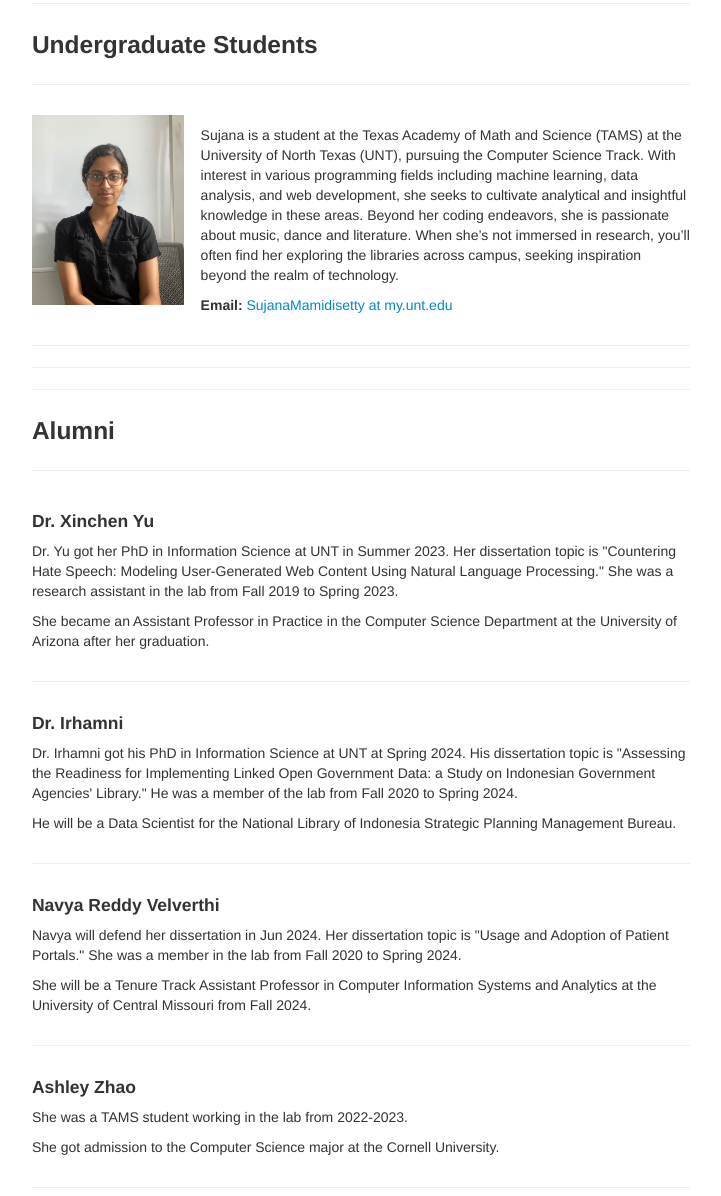
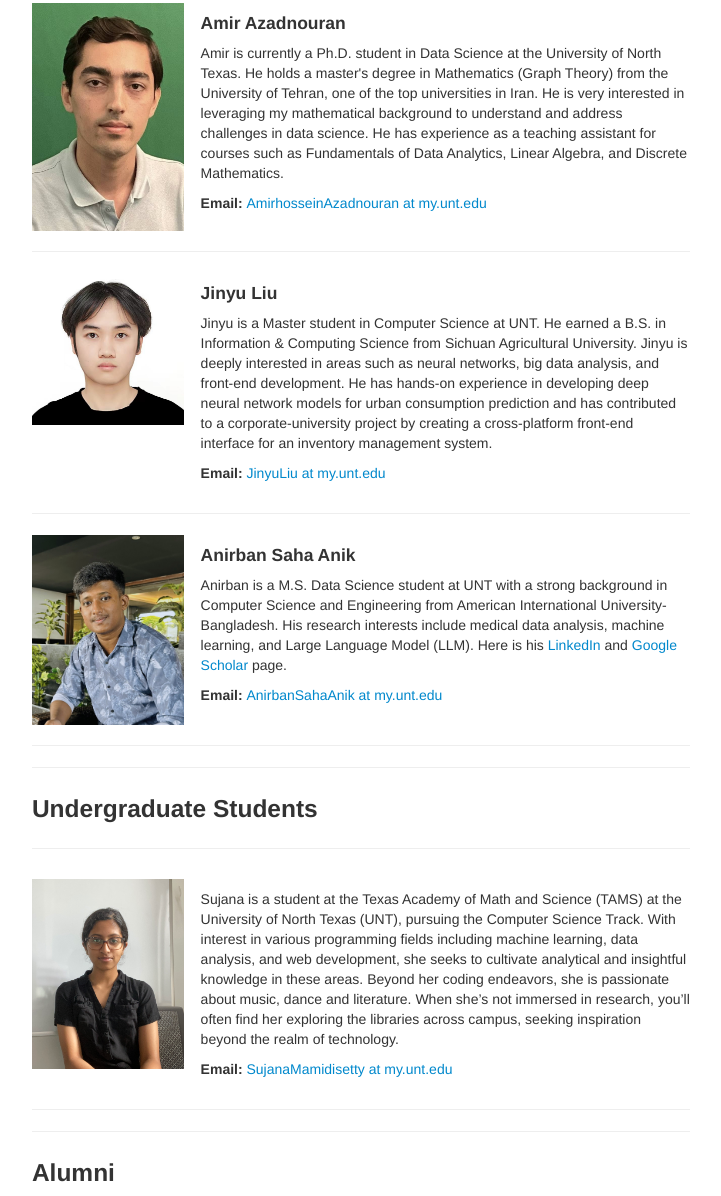
Before and after one commit to LingziHong/lingzihong.github.io, a plain HTML site: page people.html in a window 1280 px wide. Shown: the part 1962-3158 px from the top of the page, without its empty margins (450-1171 px from the left). Drawn offline with Linux system fonts and the light colour scheme.

Commit message:
update news and members

```diff
--- a/people.html
+++ b/people.html
@@ -119,8 +119,47 @@
                      </div>
                   </div>
                   <hr>
+
+                  <div class="row-fluid">
+                     <div class="span3">
+                        <img src="thumbs/Amir.jpg" alt="Amir"/>
+                     </div>
+                     <div class="span9">
+                        <h4>Amir Azadnouran</h4>
+                        <p> Amir is currently a Ph.D. student in Data Science at the University of North Texas. He holds a master's degree in Mathematics (Graph Theory) from the University of Tehran, one of the top universities in Iran. He is very interested in leveraging my mathematical background to understand and address challenges in data science. He has experience as a teaching assistant for courses such as Fundamentals of Data Analytics, Linear Algebra, and Discrete Mathematics. </p>
+                        <p><b>Email: </b><a href="mailto:AmirhosseinAzadnouran@my.unt.edu">AmirhosseinAzadnouran at my.unt.edu</a></p>
+                     </div>
+                  </div>
+                  <hr>
+
+                  <div class="row-fluid">
+                     <div class="span3">
+                        <img src="thumbs/Jinyu.jpg" alt="Jinyu"/>
+                     </div>
+                     <div class="span9">
+                        <h4>Jinyu Liu</h4>
+                        <p> Jinyu is a Master student in Computer Science at UNT. He earned a B.S. in Information & Computing Science from Sichuan Agricultural University. Jinyu is deeply interested in areas such as neural networks, big data analysis, and front-end development. He has hands-on experience in developing deep neural network models for urban consumption prediction and has contributed to a corporate-university project by creating a cross-platform front-end interface for an inventory management system. </p>
+                        <p><b>Email: </b><a href="mailto:JinyuLiu@my.unt.edu">JinyuLiu at my.unt.edu</a></p>
+                     </div>
+                  </div>
+                  <hr>
+
+                  <div class="row-fluid">
+                     <div class="span3">
+                        <img src="thumbs/Anirban.jpg" alt="Anirban"/>
+                     </div>
+                     <div class="span9">
+                        <h4>Anirban Saha Anik</h4>
+                        <p> Anirban is a M.S. Data Science student at UNT with a strong background in Computer Science and Engineering from American International University-Bangladesh. His research interests include medical data analysis, machine learning, and Large Language Model (LLM). Here is his <a href=https://www.linkedin.com/in/anirban-saha-anik/>LinkedIn</a> and <a href="https://scholar.google.com/citations?hl=en&user=yhtMiNoAAAAJ">Google Scholar</a> page. </p>
+                        <p><b>Email: </b><a href="mailto:AnirbanSahaAnik@my.unt.edu">AnirbanSahaAnik at my.unt.edu</a></p>
+                     </div>
+                  </div>
+                  <hr>
+
                </section>
                <hr>
+
+
 
                <section id="undergraduate">
                   <div class="page-header">
@@ -137,9 +176,6 @@
                         <p><b>Email: </b><a href="mailto:SujanaMamidisetty@my.unt.edu">SujanaMamidisetty at my.unt.edu</a></p>
                      </div>
                   </div>
-                  <hr>
-
-
                   <hr>
                </section>
 
@@ -170,8 +206,8 @@
 
                   <div class="row-fluid">
                      <div class="span12">
-                        <h4>Navya Reddy Velverthi</h4>
-                        <p>Navya will defend her dissertation in Jun 2024. Her dissertation topic is "Usage and Adoption of Patient Portals." She was a member in the lab from Fall 2020 to Spring 2024. </p>
+                        <h4>Dr. Navya Reddy Velverthi</h4>
+                        <p>Navya's dissertation topic is "Usage and Adoption of Patient Portals." She was a member in the lab from Fall 2020 to Spring 2024. </p>
                         <p>She will be a Tenure Track Assistant Professor in Computer Information Systems and Analytics at the University of Central Missouri from Fall 2024. </p>
                      </div>
                   </div>
```
Also changed, not shown: index.html (+8 -15 lines), news.html (+16 -6 lines), thumbs/Amir.jpg (added), thumbs/Anirban.jpg (added), thumbs/Jinyu.jpg (added), 1 other file.
